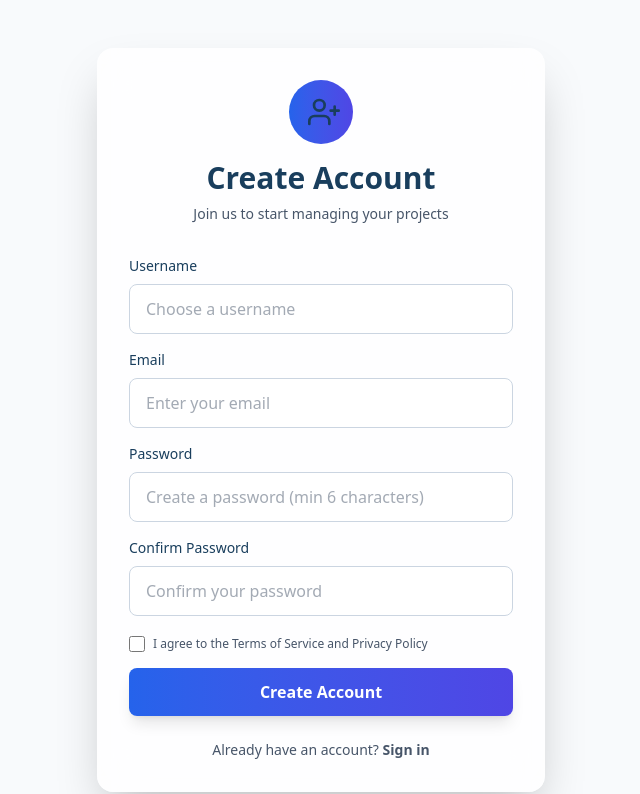
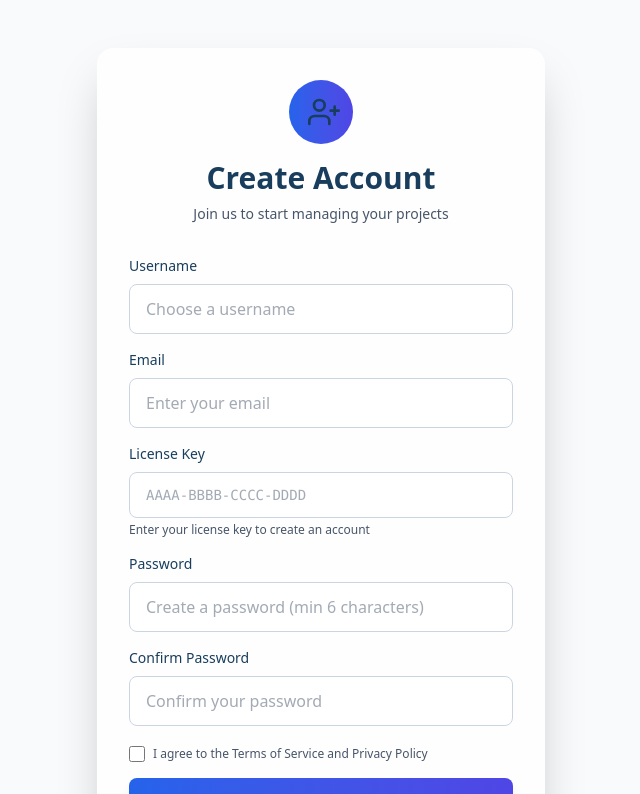
Before and after one commit to JHTAchilles/software-dev-management-app, a Next.js app in the folder apps/web/: page /signup in a window 1280 px wide. Shown: the top 794 px of the page, without its empty margins (319-959 px from the left). Built offline with nearby package versions, Linux system fonts and the light colour scheme; no server answers.

Commit message:
feat: signup with license key

```diff
--- a/apps/web/src/app/(auth)/signup/page.tsx
+++ b/apps/web/src/app/(auth)/signup/page.tsx
@@ -10,6 +10,7 @@ export default function Signup() {
   const [email, setEmail] = useState("");
   const [password, setPassword] = useState("");
   const [confirmPassword, setConfirmPassword] = useState("");
+  const [licenseKey, setLicenseKey] = useState("");
   const [error, setError] = useState("");
   const [message, setMessage] = useState("");
   const [loading, setLoading] = useState(false);
@@ -18,6 +19,11 @@ export default function Signup() {
   const handleSubmit = async (e: React.FormEvent) => {
     e.preventDefault();
     setError("");
+
+    if (!licenseKey || !licenseKey.trim()) {
+      setError("License key is required");
+      return;
+    }
 
     if (password !== confirmPassword) {
       setError("Passwords do not match");
@@ -32,7 +38,12 @@ export default function Signup() {
     setLoading(true);
 
     try {
-      await register({ username, email, password });
+      await register({
+        username,
+        email,
+        password,
+        license_key: licenseKey.toUpperCase(),
+      });
     } catch (err: any) {
       setError(err.message || "Registration failed. Please try again.");
     } finally {
@@ -98,6 +109,30 @@ export default function Signup() {
                 placeholder="Enter your email"
                 className="border-border bg-card text-text-primary placeholder-text-secondary/50 focus:border-primary focus:ring-primary/20 dark:border-border-dark dark:bg-card-dark w-full rounded-lg border px-4 py-3 transition-colors focus:ring-2 focus:outline-none disabled:opacity-50"
               />
+            </div>
+
+            <div>
+              <label
+                htmlFor="licenseKey"
+                className="text-text-primary mb-2 block text-sm font-medium"
+              >
+                License Key
+              </label>
+              <input
+                id="licenseKey"
+                type="text"
+                value={licenseKey}
+                onChange={(e) => setLicenseKey(e.target.value.toUpperCase())}
+                required
+                disabled={loading}
+                placeholder="AAAA-BBBB-CCCC-DDDD"
+                maxLength={19}
+                pattern="[A-Z0-9]{4}-[A-Z0-9]{4}-[A-Z0-9]{4}-[A-Z0-9]{4}"
+                className="border-border bg-card text-text-primary placeholder-text-secondary/50 focus:border-primary focus:ring-primary/20 dark:border-border-dark dark:bg-card-dark w-full rounded-lg border px-4 py-3 font-mono text-sm uppercase transition-colors focus:ring-2 focus:outline-none disabled:opacity-50"
+              />
+              <p className="text-text-secondary mt-1 text-xs">
+                Enter your license key to create an account
+              </p>
             </div>
 
             <div>
--- a/apps/web/src/types/index.ts
+++ b/apps/web/src/types/index.ts
@@ -20,6 +20,7 @@ export interface RegisterRequest {
   username: string;
   email: string;
   password: string;
+  license_key: string;
 }
 
 export interface Project {
```
